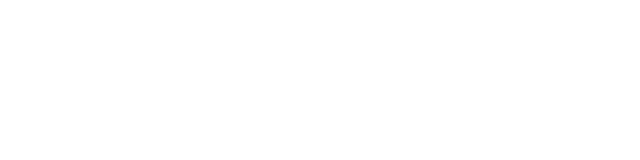
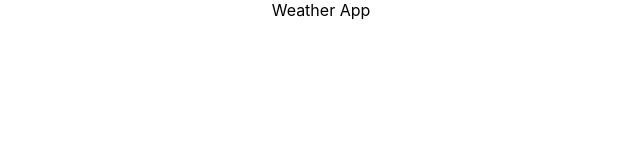
Before and after one commit to jimmymetts/weather-app, a React (Create React App) app: page / in a window 1280 px wide. Shown: the top 160 px of the page, without its empty margins (319-959 px from the left). Built offline with nearby package versions, Linux system fonts and the light colour scheme.

Commit message:
add title Weather App to app.js

```diff
--- a/src/App.js
+++ b/src/App.js
@@ -4,7 +4,7 @@
 function App() {
   return (
     <div className="App">
-
+Weather App
     </div>
   );
 }
```
